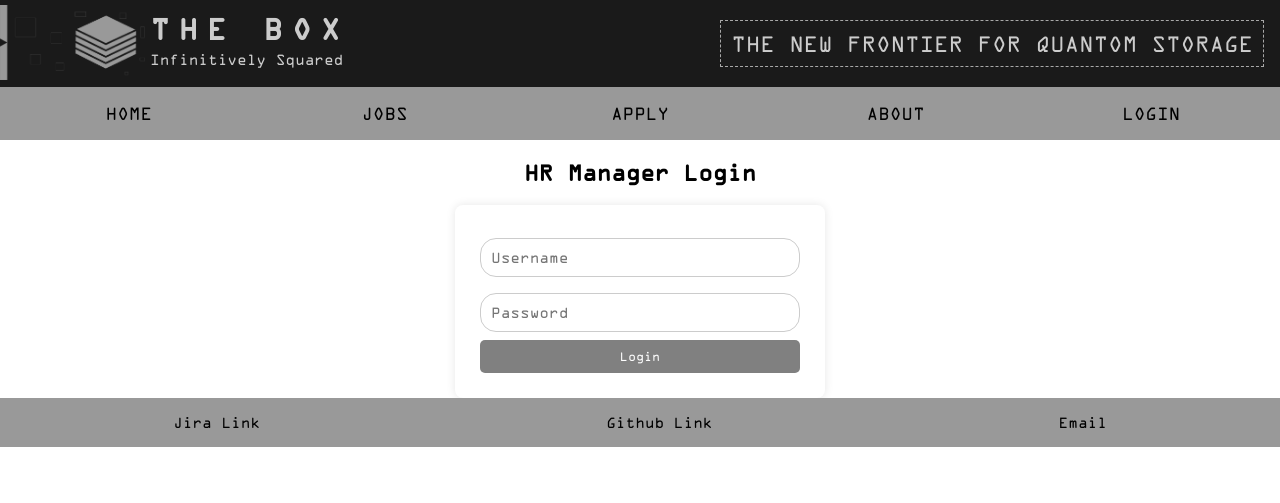
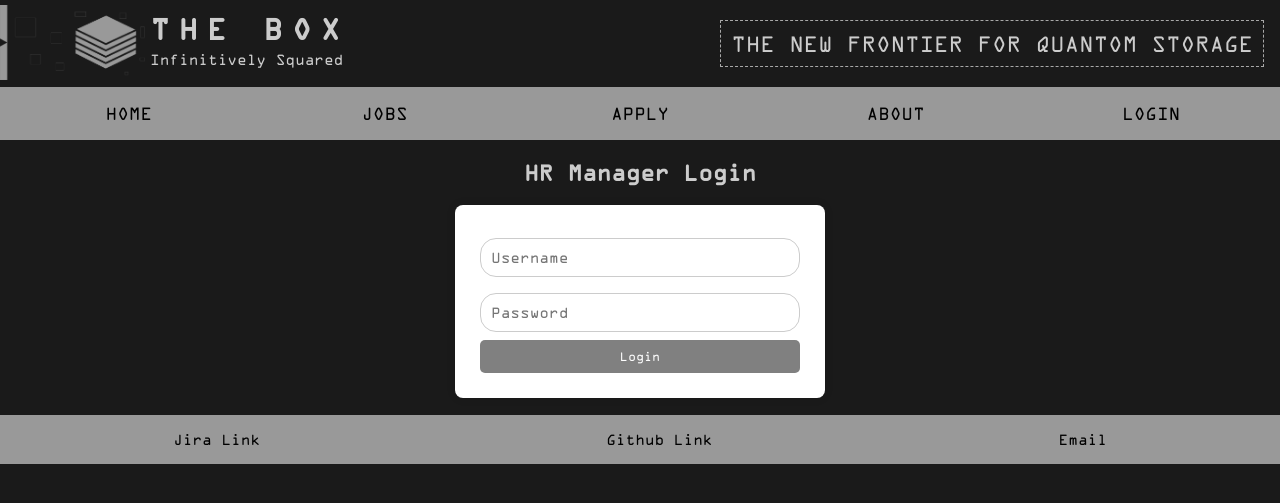
Before and after one commit to Nam-Tran6/Applied-Web-Project-Pt2, a PHP site: page /login.php in a window 1280 px wide. Shown: the top 503 px of the page. Run offline with PHP 8.4, Linux system fonts and the light colour scheme.

Commit message:
update manage.php

```diff
--- a/login.php
+++ b/login.php
@@ -53,6 +53,12 @@
 <!--Link to Stylesheet-->
     <link rel="stylesheet" href="styles/layout.css" type="text/css">
 
+    <style>
+        body {
+            background-color: #1a1a1a;
+        }
+    </style>
+
 </head>
 <body>
     <?php
@@ -60,7 +66,7 @@
         include "header.inc";
     ?>
 
-<h2 id="h2login" >HR Manager Login</h2>
+<h2 id="h2login" style="color: #ccc" >HR Manager Login</h2>
 
 <form id="formlogin" method="post">
     <input class="inputlogin" type="text" name="username" placeholder="Username" required><br>
@@ -71,9 +77,7 @@
 <?php
     if (!empty($error)) echo "<p style='color:red; text-align:center;'>$error</p>";
 
-    ?>
-
-<?php
+    echo "<br>";
         // header footer
         include "footer.inc";
     ?>
```
